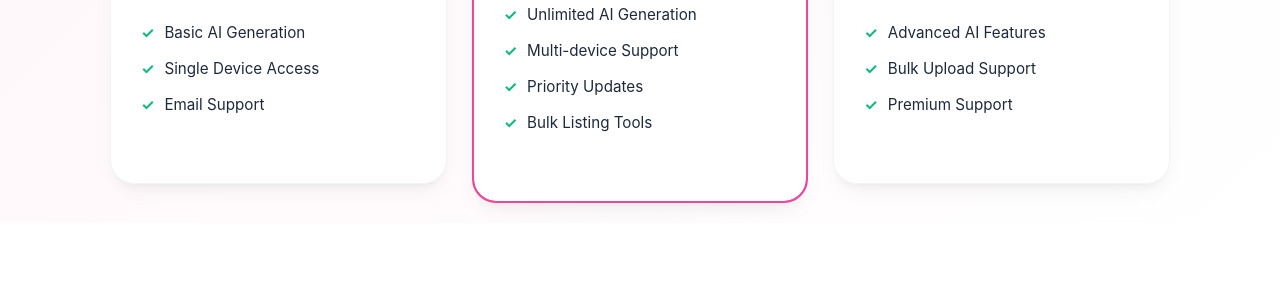
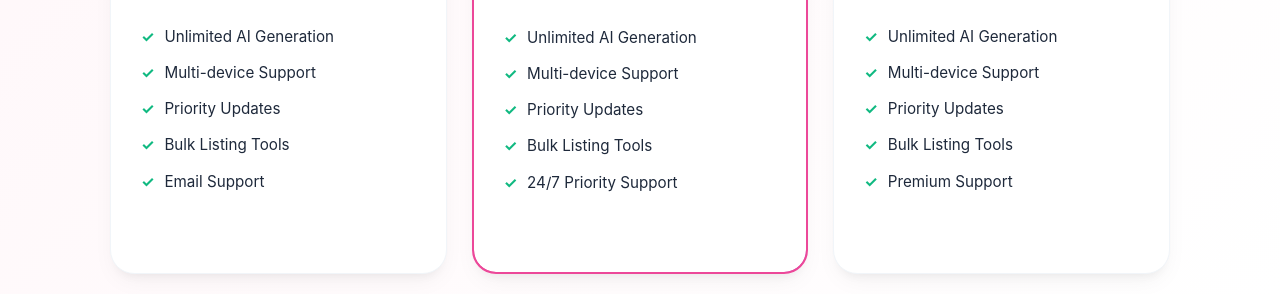
Before and after one commit to deepverma0/Meesho-Ai-tool-2-Server-modules-, a website: page public/index.html in a window 1280 px wide. Shown: the part 641-935 px from the top of the page. Before the commit the page ends 864 px from the top, so only its background shows below. Drawn offline with nearby package versions, Linux system fonts and the light colour scheme.

Commit message:
Update index.html

```diff
--- a/public/index.html
+++ b/public/index.html
@@ -82,7 +82,7 @@
             grid-template-columns: repeat(auto-fit, minmax(300px, 1fr));
             gap: 25px;
             margin-top: 50px;
-            align-items: center;
+            align-items: stretch; /* Ensures cards are equal height */
         }
 
         .plan {
@@ -94,6 +94,8 @@
             transition: all 0.3s ease;
             border: 1px solid #f1f5f9;
             box-shadow: var(--card-shadow);
+            display: flex;
+            flex-direction: column;
         }
 
         .plan:hover {
@@ -101,7 +103,6 @@
             box-shadow: 0 20px 25px -5px rgba(0, 0, 0, 0.1);
         }
 
-        /* POPULAR PLAN HIGHLIGHT */
         .plan.popular {
             border: 2px solid var(--primary);
             background: linear-gradient(white, white) padding-box,
@@ -146,6 +147,7 @@
             list-style: none;
             margin: 25px 0;
             text-align: left;
+            flex-grow: 1; /* Pushes button to bottom */
         }
 
         .plan ul li {
@@ -162,7 +164,6 @@
             font-weight: bold;
         }
 
-        /* OVERRIDING RAZORPAY BUTTON STYLING */
         .razorpay-payment-button {
             width: 100% !important;
             background: var(--primary) !important;
@@ -171,9 +172,11 @@
             font-size: 16px !important;
             font-weight: 600 !important;
             transition: 0.2s !important;
+            border: none !important;
+            color: white !important;
+            cursor: pointer;
         }
 
-        /* MODAL IMPROVEMENTS */
         #modal-overlay {
             position: fixed;
             top: 0; left: 0; width: 100%; height: 100%;
@@ -204,6 +207,7 @@
             font-size: 1.2rem;
             color: #ec4899;
             border-radius: 12px;
+            word-break: break-all;
         }
 
         .btn-group {
@@ -220,6 +224,7 @@
             cursor: pointer;
             transition: 0.2s;
             width: 100%;
+            text-align: center;
         }
 
         .btn-primary { background: var(--primary); color: white; }
@@ -247,13 +252,14 @@
     </div>
 
     <div class="pricing">
-
         <div class="plan">
             <h3>Starter</h3>
             <div class="price">₹499<span>/month</span></div>
             <ul>
-                <li>Basic AI Generation</li>
-                <li>Single Device Access</li>
+                <li>Unlimited AI Generation</li>
+                <li>Multi-device Support</li>
+                <li>Priority Updates</li>
+                <li>Bulk Listing Tools</li>
                 <li>Email Support</li>
             </ul>
             <form><script src="https://checkout.razorpay.com/v1/payment-button.js" data-payment_button_id="pl_SgwBmOFvtCB8D4" async></script></form>
@@ -267,6 +273,7 @@
                 <li>Multi-device Support</li>
                 <li>Priority Updates</li>
                 <li>Bulk Listing Tools</li>
+                <li>24/7 Priority Support</li>
             </ul>
             <form><script src="https://checkout.razorpay.com/v1/payment-button.js" data-payment_button_id="pl_SgwDfqqq3HPvUy" async></script></form>
         </div>
@@ -275,13 +282,14 @@
             <h3>Pro Plan</h3>
             <div class="price">₹799<span>/3 months</span></div>
             <ul>
-                <li>Advanced AI Features</li>
-                <li>Bulk Upload Support</li>
+                <li>Unlimited AI Generation</li>
+                <li>Multi-device Support</li>
+                <li>Priority Updates</li>
+                <li>Bulk Listing Tools</li>
                 <li>Premium Support</li>
             </ul>
             <form><script src="https://checkout.razorpay.com/v1/payment-button.js" data-payment_button_id="pl_SgwCviPihVNJgF" async></script></form>
         </div>
-
     </div>
 </div>
 
@@ -306,7 +314,6 @@
 </div>
 
 <script>
-    // Keeping your logic intact, just making it smoother
     const API = "https://grateful-wonder-production-20e4.up.railway.app";
     const params = new URLSearchParams(window.location.search);
 
@@ -348,7 +355,8 @@
     }
 
     function copyKey(){
-        navigator.clipboard.writeText(document.getElementById("key-display").innerText);
+        const keyText = document.getElementById("key-display").innerText;
+        navigator.clipboard.writeText(keyText);
         const btn = event.target;
         btn.innerText = "Copied!";
         setTimeout(() => btn.innerText = "Copy License Key", 2000);
```
